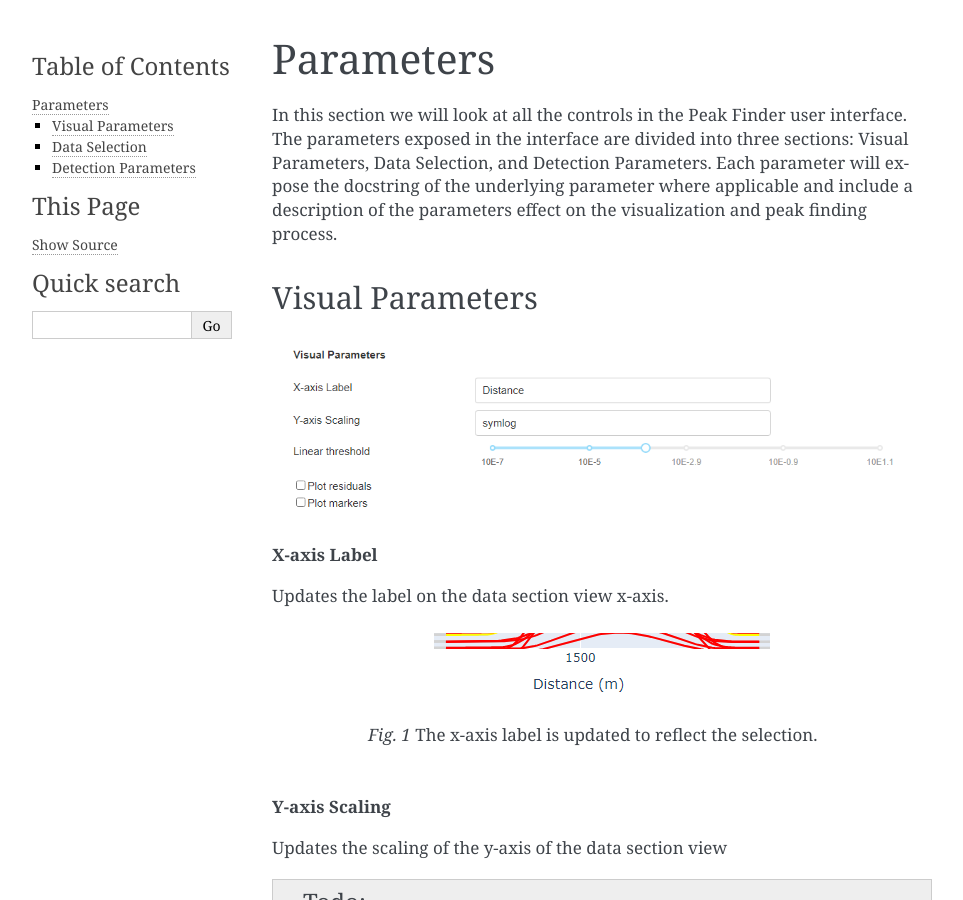
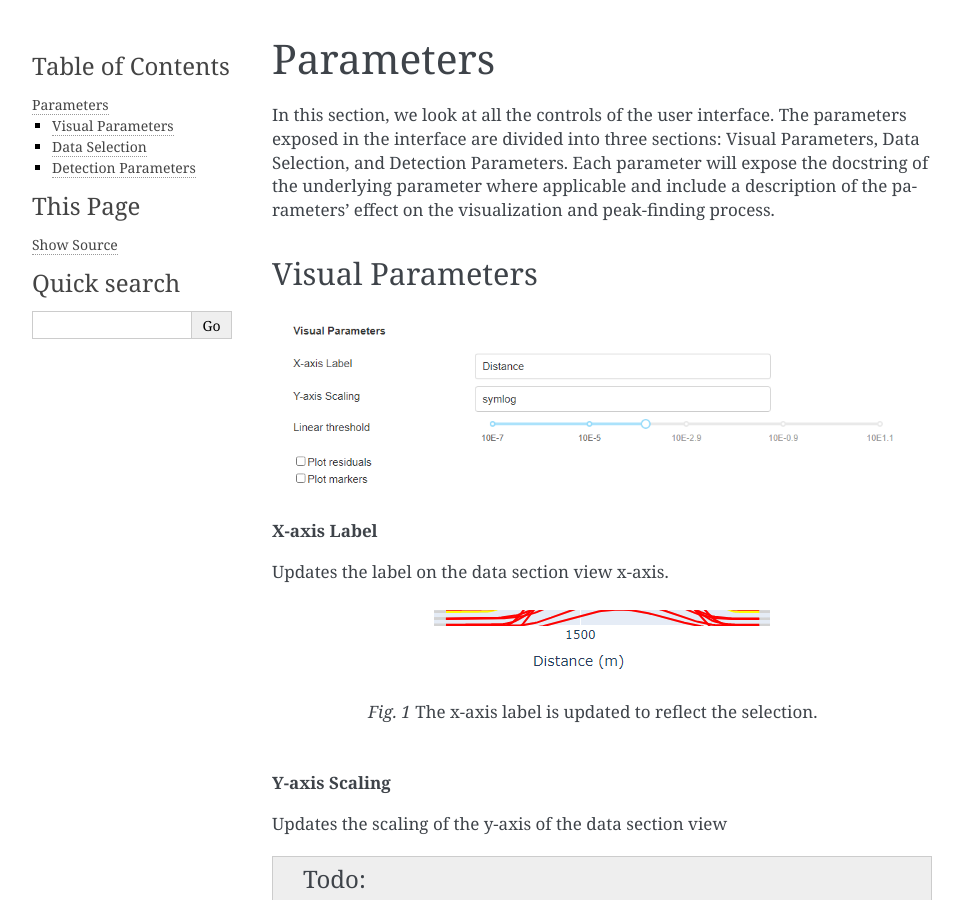
Before and after one commit to MiraGeoscience/peak-finder-app, a Sphinx documentation site: the page built from docs/source/parameters.rst, in a window 1280 px wide and 900 px high. Shown: the whole window, without its empty margins (148-1111 px from the left). Built offline with Sphinx 7.4.7, drawn with Linux system fonts in a browser that asks for light colours.

Commit message:
Update docs/source/parameters.rst
Co-authored-by: domfournier <dominiquef@mirageoscience.com>

```diff
--- a/docs/source/parameters.rst
+++ b/docs/source/parameters.rst
@@ -3,12 +3,12 @@
 Parameters
 ==========
 
-In this section we will look at all the controls in the Peak Finder user
-interface.  The parameters exposed in the interface are divided into three
+In this section, we look at all the controls of the user interface.
+The parameters exposed in the interface are divided into three
 sections: Visual Parameters, Data Selection, and Detection Parameters.
 Each parameter will expose the docstring of the underlying parameter where
-applicable and include a description of the parameters effect on the
-visualization and peak finding process.
+applicable and include a description of the parameters' effect on the
+visualization and peak-finding process.
 
 Visual Parameters
 ~~~~~~~~~~~~~~~~~
```
